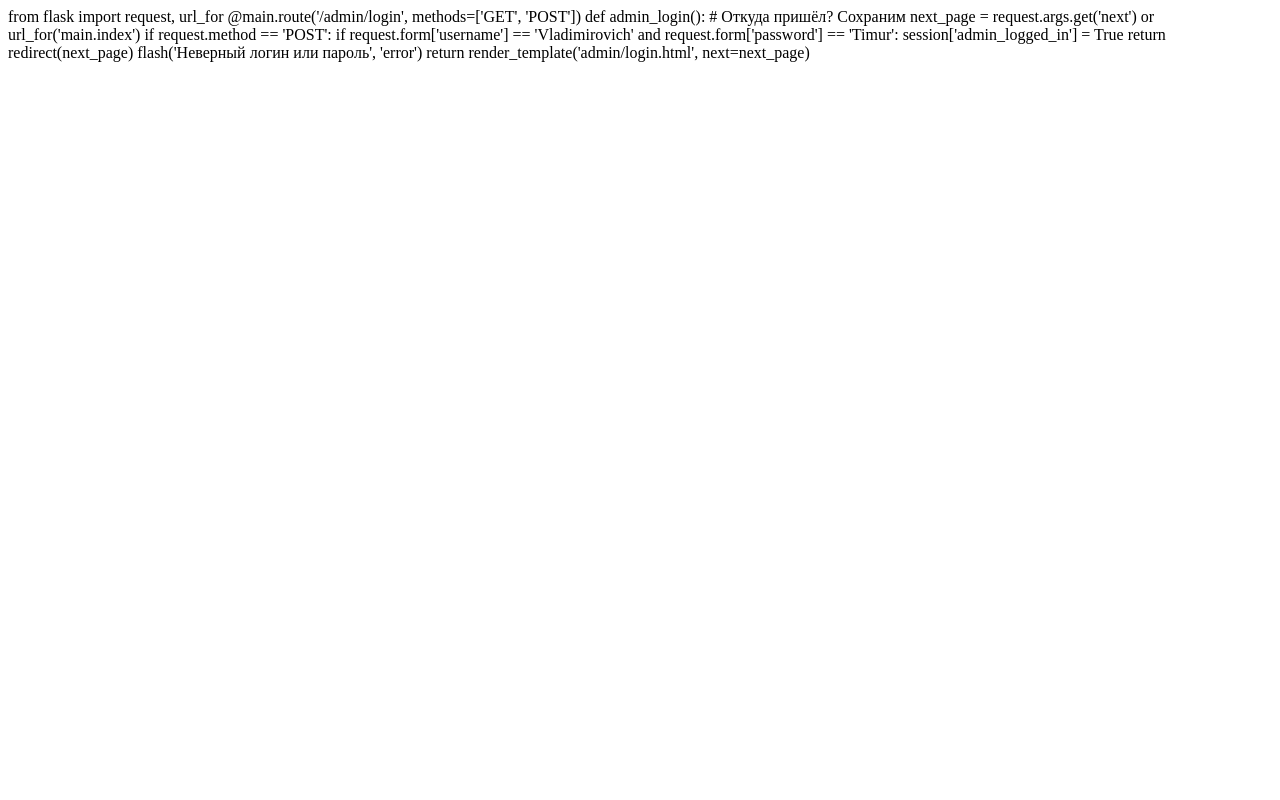
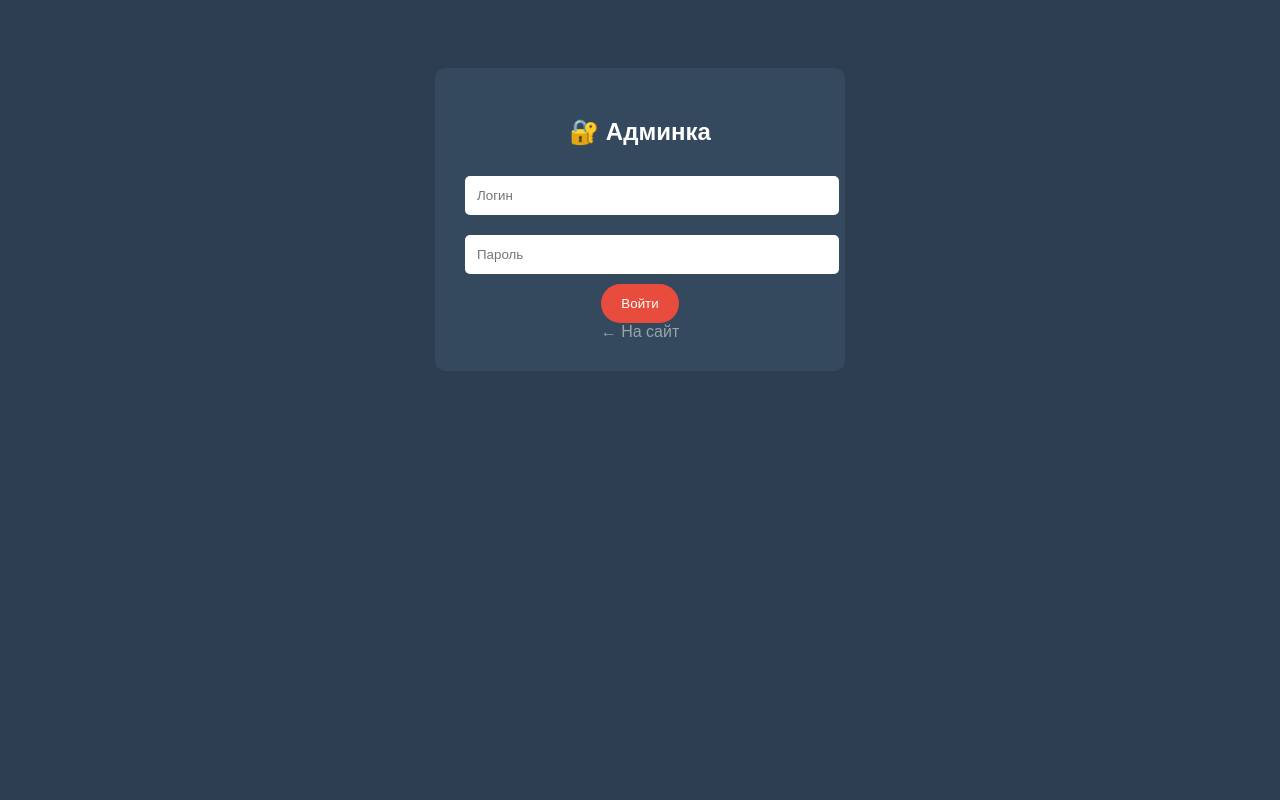
Before and after one commit to zamutilkin23-stack/nightmonopoly-py, a Python web app: template app/templates/admin/login.html in a window 1280 px wide. Run offline with Jinja, Linux system fonts and the light colour scheme; the template is opened without the code that fills it, so the values that code supplies are empty.

Commit message:
🎯 Финал: чистая версия NightMonopoly

```diff
--- a/app/templates/admin/login.html
+++ b/app/templates/admin/login.html
@@ -1,14 +1,32 @@
-from flask import request, url_for
-
-@main.route('/admin/login', methods=['GET', 'POST'])
-def admin_login():
-    # Откуда пришёл? Сохраним
-    next_page = request.args.get('next') or url_for('main.index')
-
-    if request.method == 'POST':
-        if request.form['username'] == 'Vladimirovich' and request.form['password'] == 'Timur':
-            session['admin_logged_in'] = True
-            return redirect(next_page)
-        flash('Неверный логин или пароль', 'error')
-
-    return render_template('admin/login.html', next=next_page)
+<!-- templates/admin/login.html -->
+<!DOCTYPE html>
+<html>
+<head>
+  <title>Вход в админку</title>
+  <meta name="viewport" content="width=device-width, initial-scale=1">
+  <style>
+    body { font-family: Arial; text-align: center; padding: 60px; background: #2c3e50; color: #fff; }
+    .form { background: #34495e; padding: 30px; border-radius: 10px; max-width: 350px; margin: 0 auto; }
+    input { width: 100%; padding: 12px; margin: 10px 0; border: none; border-radius: 5px; }
+    button { background: #e74c3c; color: white; padding: 12px 20px; border: none; border-radius: 30px; cursor: pointer; }
+    .error { color: #e74c3c; margin: 10px 0; }
+    .back { color: #95a5a6; text-decoration: none; margin-top: 20px; }
+  </style>
+</head>
+<body>
+  <div class="form">
+    <h2>🔐 Админка</h2>
+    {% with messages = get_flashed_messages(category_filter=["error"]) %}
+      {% if messages %}
+        <div class="error">{{ messages[0] }}</div>
+      {% endif %}
+    {% endwith %}
+    <form method="POST">
+      <input type="text" name="username" placeholder="Логин" required />
+      <input type="password" name="password" placeholder="Пароль" required />
+      <button type="submit">Войти</button>
+    </form>
+    <a href="/" class="back">← На сайт</a>
+  </div>
+</body>
+</html>
--- a/wsgi.py
+++ b/wsgi.py
@@ -1,11 +1,13 @@
+# wsgi.py
 from app import create_app
 from app.extensions import db
 
 app = create_app()
 
+# ✅ Создаём таблицы при старте
 with app.app_context():
     db.create_all()
-    print("✅ База создана: таблица 'card'")
+    print("✅ Таблицы: 'card' — созданы")
 
 if __name__ == "__main__":
     import os
```
Also changed, not shown: app/__init__.py (+3 -4 lines), app/routes.py (+22 -29 lines).
